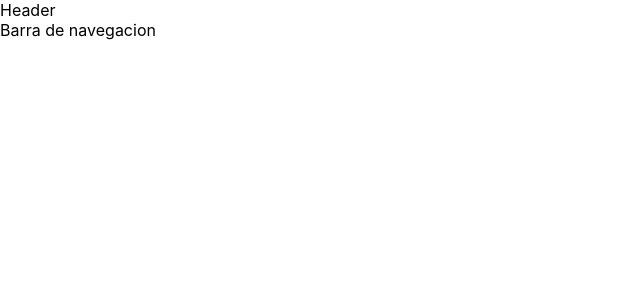
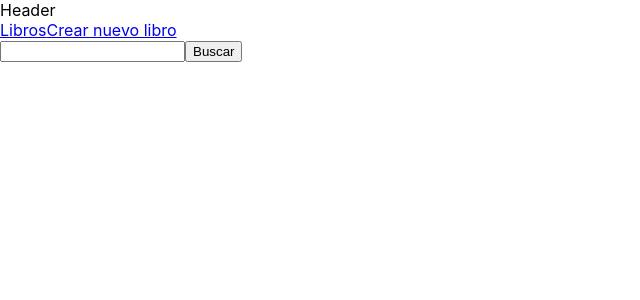
Before and after one commit to AliciaFarias2/libreriaProyectoFinal, a React (Create React App) app in the folder libro-app/: page / in a window 1280 px wide. Shown: the top 300 px of the page, without its empty margins (0-640 px from the left). Built offline with nearby package versions, Linux system fonts and the light colour scheme.

Commit message:
back end terminado

```diff
--- a/libro-app/src/App.js
+++ b/libro-app/src/App.js
@@ -5,6 +5,7 @@ import Libros from "./components/Libros";
 import Categoria from "./components/Categoria";
 import DetallesLibro from "./components/DetallesLibro";
 import FormularioNuevoLibro from "./components/FormularioNuevoLibro";
+import BusquedaPorTitulo from "./components/BusquedaPorTitulo";
 import './App.css';
 import {
   //redireccionamiento
@@ -26,8 +27,12 @@ function App() {
           <Route path="categoria" element={<Categoria/>} />
           <Route path="detallesLibro/:id" element={<DetallesLibro/>} />
           <Route path="formCrearLibro" element={<FormularioNuevoLibro/>} />
+          <Route path="buscador/:titulo" element={<BusquedaPorTitulo/>} />
         </Routes>
       </Router>
+
+
+
     </>
   );
 }
--- /dev/null
+++ b/libro-app/src/components/BusquedaPorTitulo.jsx
@@ -0,0 +1,46 @@
+import { useEffect, useState } from "react";
+import { Link, useParams} from "react-router-dom";
+
+function Libros() {
+    const [libros, setLibros] = useState([])
+
+    let {titulo} = useParams();
+
+    useEffect(() => {
+        fetch("http://127.0.0.1:3000/api/filtroPorTitulo",{
+
+        method: "POST",
+        headers:{
+            "Content-Type": "application/json",
+        },
+        body: JSON.stringify({
+            nombre:titulo,
+        }),
+        })
+        . then((respuesta) =>{
+            respuesta.json()
+            .then((resultado)=>{
+                setLibros(resultado);
+            });
+        });
+    }, [titulo]);
+
+    return (
+        <>
+            <div>
+                {libros.length > 0 ? (<div>{
+                    libros.map((libro, index) => {
+                        return (<div className="card" key={"lista-libro-"+index}>
+                            <span> titulo: {libro.nombre} </span> <span> descripcion</span>
+                            <span> datos </span> <span> etc </span>
+                        </div>)
+                    })
+                }</div>) : (<span>no hay</span>)}
+
+            </div>
+
+        </>
+    )
+}
+
+export default Libros;
--- a/libro-app/src/components/Navbar.jsx
+++ b/libro-app/src/components/Navbar.jsx
@@ -1,7 +1,32 @@
+import {Link, useNavigate} from "react-router-dom";
+
+
 function Navbar(){
+    const navigate = useNavigate();
+
+    const enviar = (event) =>{
+        event.preventDefault();
+    navigate(`/buscador/${event.target.busqueda.value}`);
+    };
+
     return(
         <>
-            <div>Barra de navegacion</div>
+            <div>
+                <Link to={`/libros`} className="button">
+                    Libros
+                </Link>
+                <Link to={`/formCrearLibro`} className="button">
+                    Crear nuevo libro
+                </Link>
+                <form onSubmit={enviar} method="POST">
+                    <input id="busqueda" name="busqueda" type="text">
+
+                    </input>
+                    <button className="button">
+                        Buscar
+                    </button>
+                </form>
+            </div>
         </>
     )
 }
```
